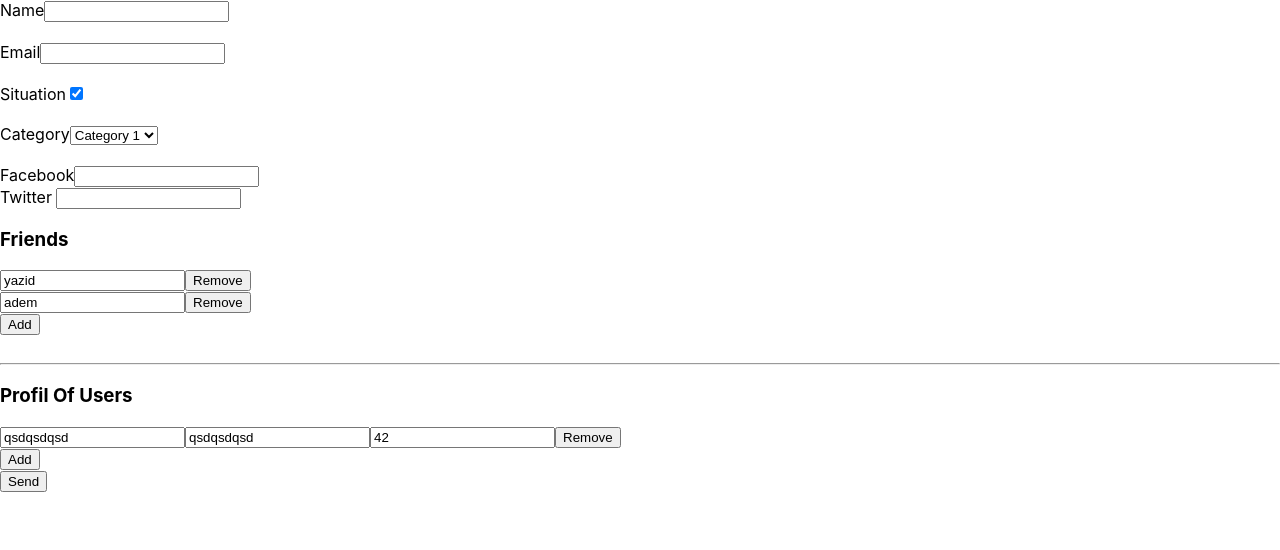
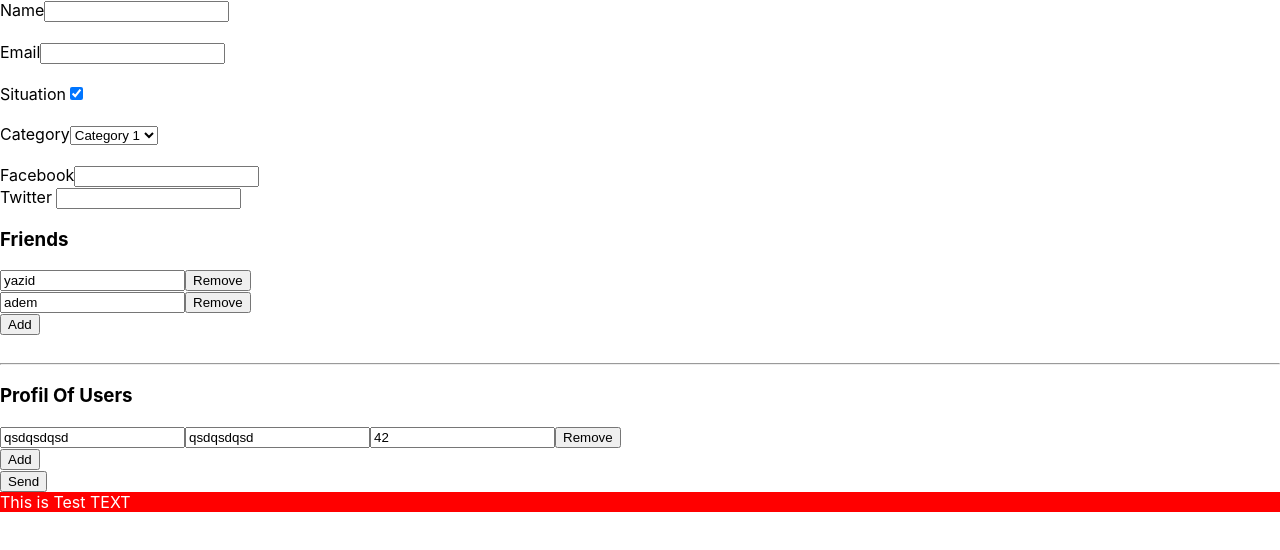
Before and after one commit to yazid1bernou/workshop-yazid-git, a React (Create React App) app: page / in a window 1280 px wide. Shown: the top 550 px of the page. Built offline with nearby package versions, Linux system fonts and the light colour scheme.

Commit message:
Styling Using JS to set classes

```diff
--- a/src/App.js
+++ b/src/App.js
@@ -1,6 +1,7 @@
 import React , {Component} from "react";
 import { Formik , Field , ErrorMessage , FieldArray } from "formik";
 import * as Yup from 'yup';
+import DynamicClassStyle from './components/DynamicClassStyle';
 
 class App  extends Component {
 
@@ -149,6 +150,8 @@ class App  extends Component {
              validationSchema = {this.schema()}
            />
 
+           <DynamicClassStyle />
+
 
       </div>
     )
--- /dev/null
+++ b/src/components/DynamicClassStyle.js
@@ -0,0 +1,39 @@
+import React , {Component} from "react";
+import './style.css';
+
+class DynamicClassStyle  extends Component {
+
+
+     render () {
+          // Using method of string
+          let classes  =  '';
+          if (true) {
+             classes += 'greenBackGound ';
+          }
+          if(true){
+             classes += 'redBackGound ';
+          }
+          if(true){
+             classes += 'colorText ' ;
+          }
+          // Using method of Array
+         let classesArray = [] ;
+         if (true) {
+          classesArray.push('greenBackGound')
+         }
+         if(true){
+          classesArray.push('redBackGound')
+         }
+         if(true){
+          classesArray.push('colorText')
+         }
+        return (
+
+           <div className={classesArray.join(' ')}>
+                 This is Test TEXT
+           </div>
+        )
+     }
+}
+
+export default  DynamicClassStyle ;
--- /dev/null
+++ b/src/components/style.css
@@ -0,0 +1,9 @@
+.greenBackGound {
+    background-color: green;
+}
+.redBackGound {
+    background-color: red;
+}
+.colorText {
+    color :  white ;
+}
```
